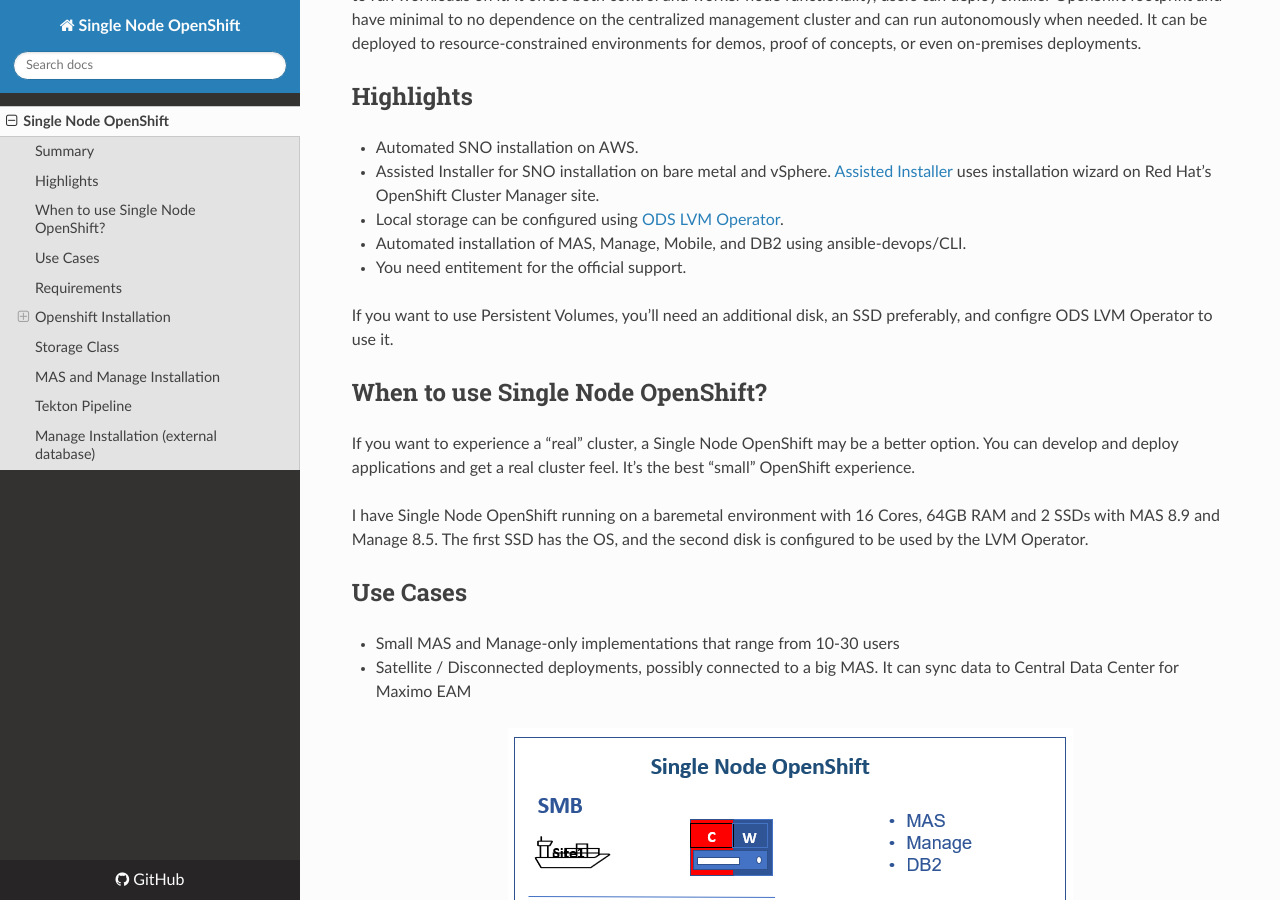
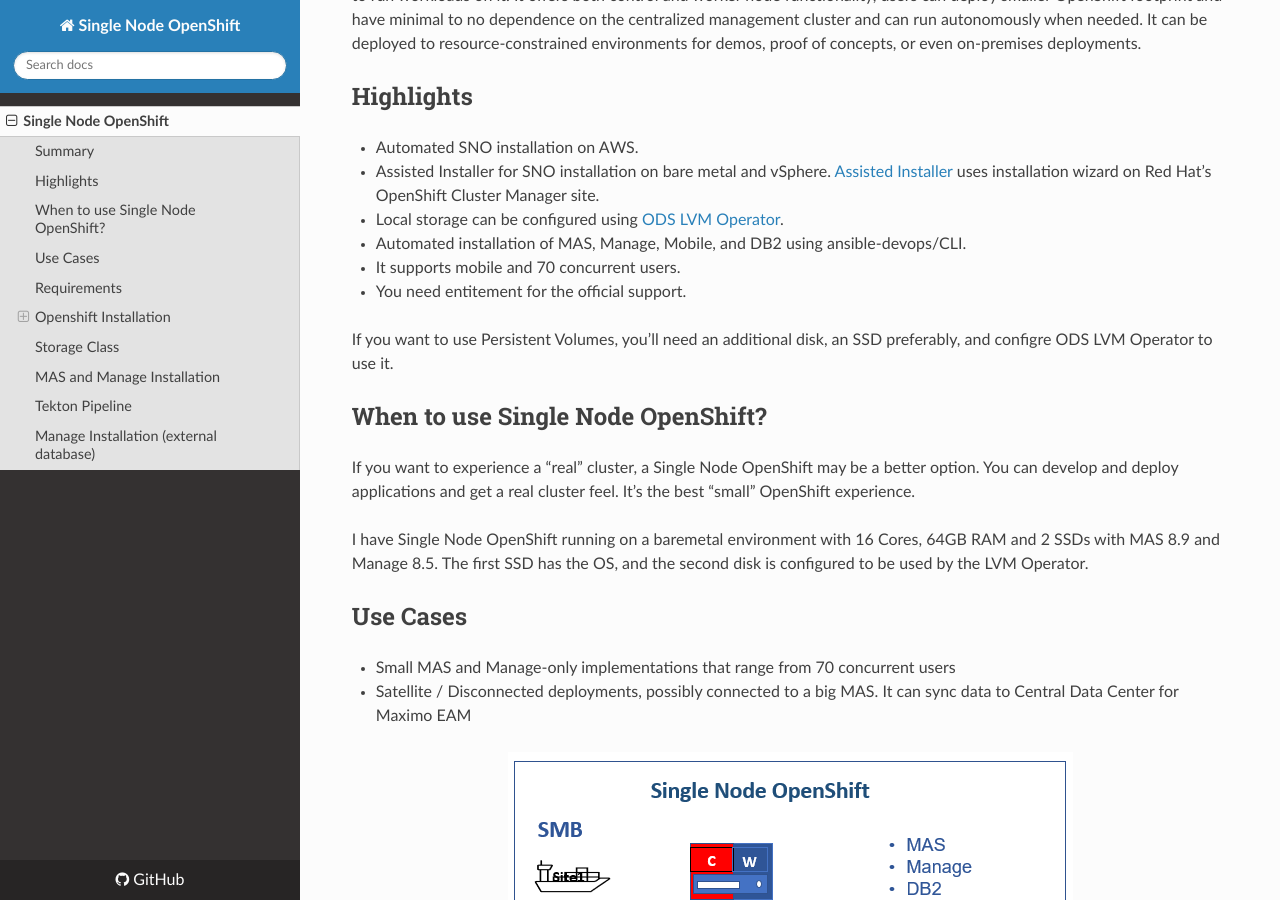
Before and after one commit to ibm-mas-manage/sno, an MkDocs documentation site: the page built from docs/index.md, in a window 1280 px wide and 900 px high, scrolled down 256 px. Built offline with MkDocs 1.6.1, drawn with Linux system fonts in a browser that asks for light colours; nearby versions of some CDN libraries.

Commit message:
Update index.md

```diff
--- a/docs/index.md
+++ b/docs/index.md
@@ -8,6 +8,7 @@
 - Assisted Installer for SNO installation on bare metal and vSphere. [Assisted Installer](https://docs.openshift.com/container-platform/4.10/installing/installing_sno/install-sno-installing-sno.html) uses installation wizard on Red Hat’s OpenShift Cluster Manager site.
 - Local storage can be configured using [ODS LVM Operator](https://github.com/red-hat-storage/lvm-operator).
 - Automated installation of MAS, Manage, Mobile, and DB2 using ansible-devops/CLI.
+- It supports mobile and 70 concurrent users.
 - You need entitement for the official support.
 
 If you want to use Persistent Volumes, you’ll need an additional disk, an SSD preferably, and configre ODS LVM Operator to use it.
@@ -19,7 +20,7 @@
 I have Single Node OpenShift running on a baremetal environment with 16 Cores, 64GB RAM and 2 SSDs with MAS 8.9 and Manage 8.5. The first SSD has the OS, and the second disk is configured to be used by the LVM Operator.
 
 ## Use Cases
-- Small MAS and Manage-only implementations that range from 10-30 users
+- Small MAS and Manage-only implementations that range from 70 concurrent users
 - Satellite / Disconnected deployments, possibly connected to a big MAS. It can sync data to Central Data Center for Maximo EAM
 
 ![image](images/sno.png)
```
